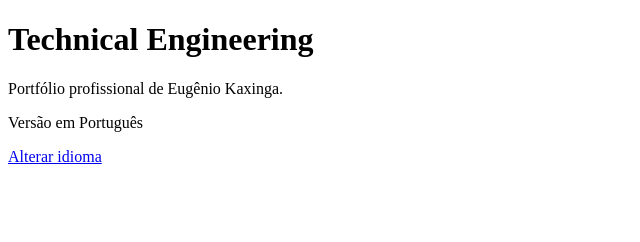
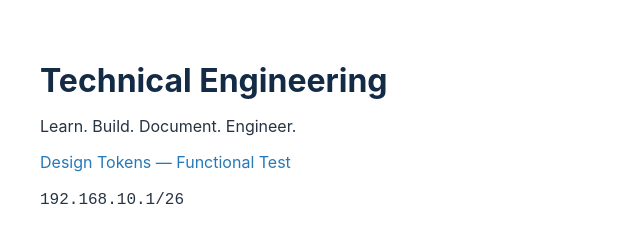
Before and after one commit to eugy0722/technical-engineering-portfolio, a plain HTML site: page pt/index.html in a window 1280 px wide. Shown: the whole page, without its empty margins (0-640 px from the left). Drawn offline with Linux system fonts and the light colour scheme.

Commit message:
feat: implement corporate engineering design tokens

```diff
--- a/assets/css/tokens.css
+++ b/assets/css/tokens.css
@@ -0,0 +1,127 @@
+
+/* =========================================
+   TECHNICAL ENGINEERING
+   Design Tokens v1.0
+   Brand: Corporate Engineering
+========================================= */
+
+:root {
+
+    /* -------------------------------------
+       1. BRAND COLORS
+    ------------------------------------- */
+
+    --color-primary: #142B46;
+    --color-secondary: #2679B9;
+
+    --color-background: #F3F6FA;
+    --color-surface: #FFFFFF;
+
+    --color-text: #253342;
+    --color-muted: #64748B;
+    --color-border: #DCE3EB;
+
+    /* -------------------------------------
+       2. SEMANTIC COLORS
+    ------------------------------------- */
+
+    --color-success: #15803D;
+    --color-warning: #B45309;
+    --color-error: #B91C1C;
+    --color-info: #2679B9;
+
+    /* -------------------------------------
+       3. TYPOGRAPHY
+    ------------------------------------- */
+
+    --font-primary: "Inter", Arial, sans-serif;
+    --font-monospace: "JetBrains Mono", monospace;
+
+    --font-size-xs: 0.75rem;
+    --font-size-sm: 0.875rem;
+    --font-size-base: 1rem;
+    --font-size-lg: 1.125rem;
+    --font-size-xl: 1.25rem;
+    --font-size-2xl: 1.5rem;
+    --font-size-3xl: 1.875rem;
+    --font-size-4xl: 2.25rem;
+    --font-size-5xl: 3rem;
+
+    --font-weight-regular: 400;
+    --font-weight-medium: 500;
+    --font-weight-semibold: 600;
+    --font-weight-bold: 700;
+
+    --line-height-tight: 1.2;
+    --line-height-normal: 1.5;
+    --line-height-relaxed: 1.7;
+
+    /* -------------------------------------
+       4. SPACING
+       Base unit: 4px
+    ------------------------------------- */
+
+    --space-1: 0.25rem;
+    --space-2: 0.5rem;
+    --space-4: 1rem;
+    --space-6: 1.5rem;
+    --space-8: 2rem;
+    --space-12: 3rem;
+    --space-16: 4rem;
+    --space-24: 6rem;
+
+    /* -------------------------------------
+       5. LAYOUT
+    ------------------------------------- */
+
+    --container-max-width: 75rem;
+
+    --grid-columns-desktop: 12;
+    --grid-columns-tablet: 8;
+    --grid-columns-mobile: 4;
+
+    --header-height: 5rem;
+
+    /* -------------------------------------
+       6. BORDER RADIUS
+    ------------------------------------- */
+
+    --radius-sm: 0.25rem;
+    --radius-md: 0.5rem;
+    --radius-lg: 0.75rem;
+    --radius-full: 9999px;
+
+    /* -------------------------------------
+       7. BORDERS
+    ------------------------------------- */
+
+    --border-width: 1px;
+    --border-style: solid;
+
+    /* -------------------------------------
+       8. SHADOWS
+    ------------------------------------- */
+
+    --shadow-sm:
+        0 1px 2px rgba(20, 43, 70, 0.05);
+
+    --shadow-md:
+        0 4px 12px rgba(20, 43, 70, 0.08);
+
+    /* -------------------------------------
+       9. TRANSITIONS
+    ------------------------------------- */
+
+    --transition-fast: 150ms ease;
+    --transition-normal: 250ms ease;
+
+    /* -------------------------------------
+       10. LAYERING
+    ------------------------------------- */
+
+    --z-base: 1;
+    --z-dropdown: 100;
+    --z-sticky: 200;
+    --z-overlay: 300;
+    --z-modal: 400;
+}
--- a/pt/index.html
+++ b/pt/index.html
@@ -4,17 +4,44 @@
     <meta charset="UTF-8">
     <meta name="viewport" content="width=device-width, initial-scale=1.0">
     <title>Inicio | Technical Engineering</title>
+
+    <link rel="stylesheet" href="../assets/css/tokens.css">
+
 </head>
 <body>
-    <main>
-        <h1>Technical Engineering</h1>
+    <main style="
+                max-width: var(--container-max-width);
+                margin: auto;
+                padding: var(--space-8);
+                color: var(--color-text);
+                font-family: var(--font-primary);
+                "
+    >
 
-        <p>Portfólio profissional de Eugênio Kaxinga.</p>
+    <h1 style="
+            color: var(--color-primary);
+            margin-bottom: var(--space-4);
+            "
+    >
+        Technical Engineering
+    </h1>
 
-        <p>Versão em Português</p>
+    <p>
+        Learn. Build. Document. Engineer.
+    </p>
 
-        <a href="../index.html">Alterar idioma</a>
+    <p style="
+        color: var(--color-secondary);
+        margin-top: var(--space-4);
+    ">
+        Design Tokens — Functional Test
+    </p>
 
+    <code style="
+        font-family: var(--font-monospace);
+    ">
+        192.168.10.1/26
+    </code>
 
 
 
```
Also changed, not shown: index.html (+7 -0 lines).
